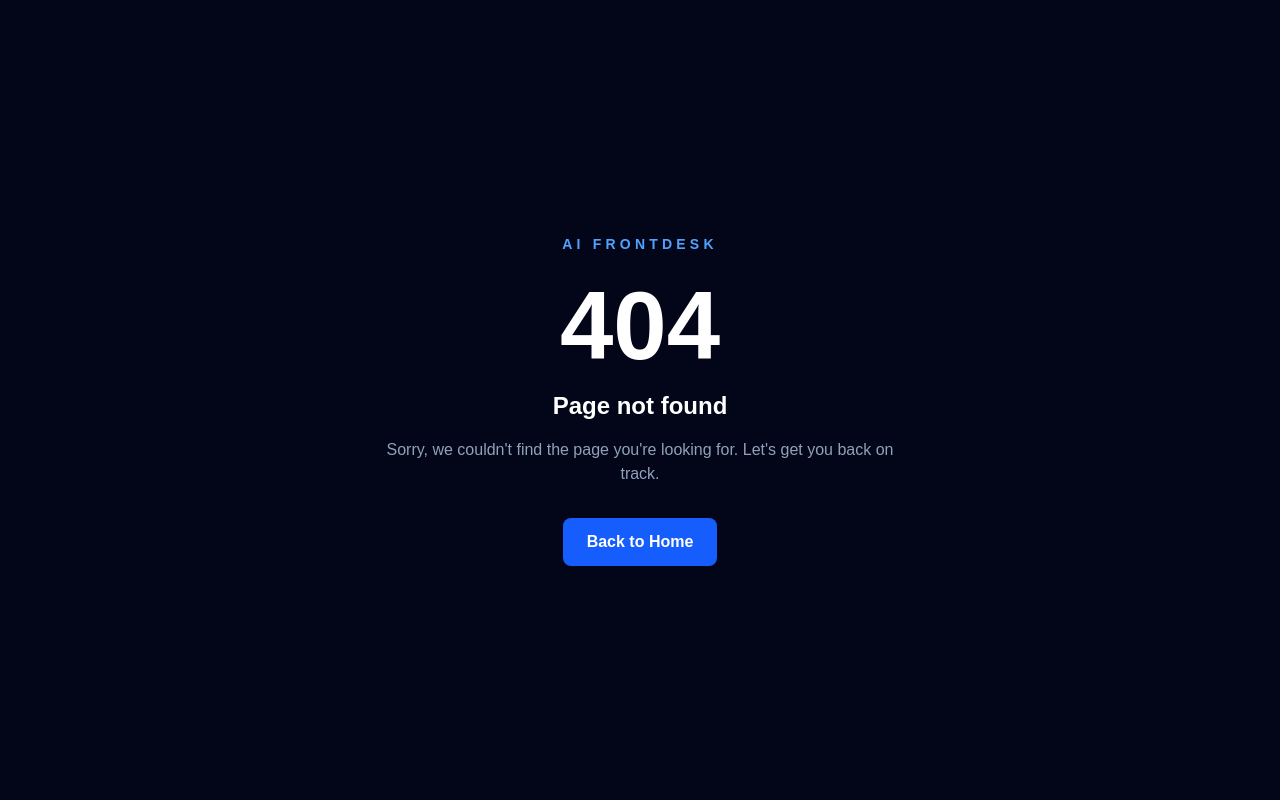
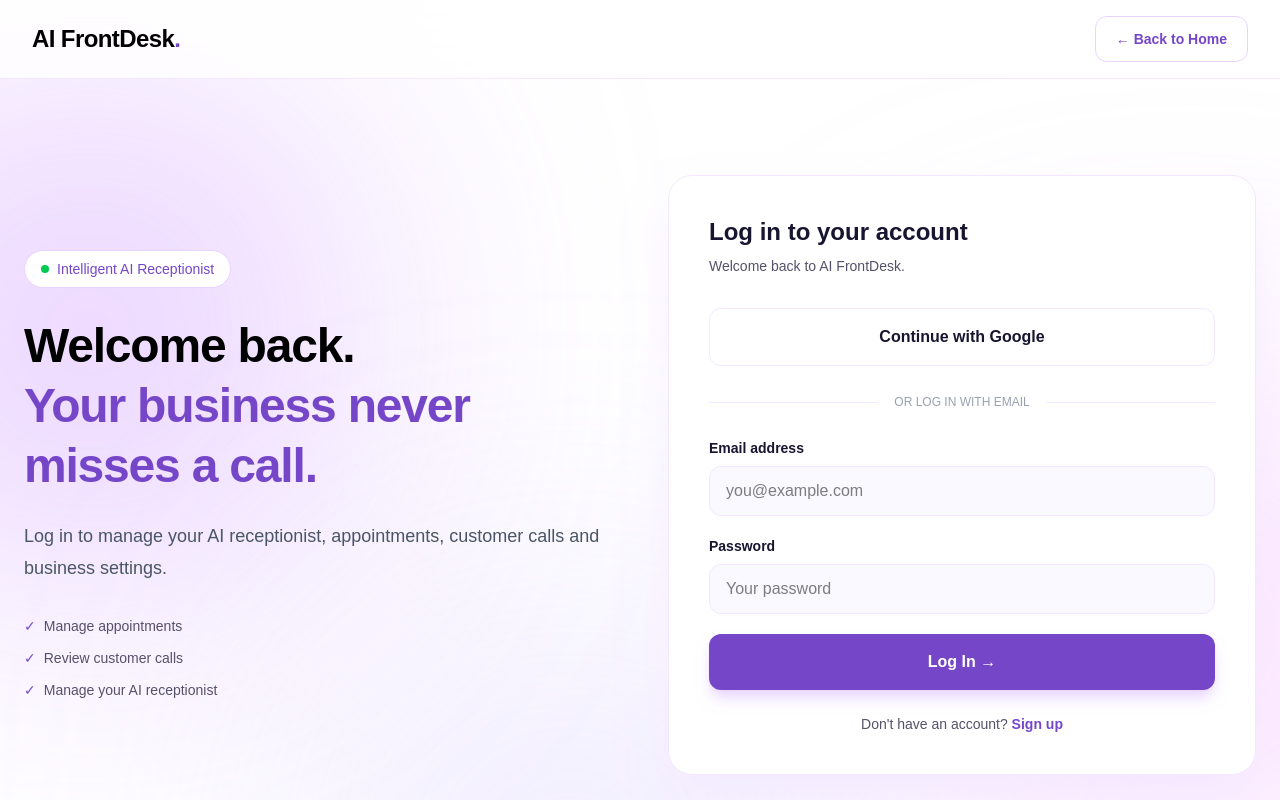
Before and after one commit to Saurav241108/AI-FrontDesk, a Next.js app: page /login in a window 1280 px wide. Before the commit this address had no page. Shown: the top 800 px of the page. Built offline with nearby package versions, Linux system fonts and the light colour scheme.

Commit message:
Add login page with Supabase authentication

```diff
--- /dev/null
+++ b/app/login/page.tsx
@@ -0,0 +1,198 @@
+
+"use client";
+
+import { useState } from "react";
+import Link from "next/link";
+import { createClient } from "@/utils/supabase/client";
+
+export default function LoginPage() {
+  const [email, setEmail] = useState("");
+  const [password, setPassword] = useState("");
+  const [message, setMessage] = useState("");
+  const [loading, setLoading] = useState(false);
+  const [googleLoading, setGoogleLoading] = useState(false);
+
+  async function handleLogin(e: React.FormEvent<HTMLFormElement>) {
+    e.preventDefault();
+    setLoading(true);
+    setMessage("");
+
+    const supabase = createClient();
+
+    const { error } = await supabase.auth.signInWithPassword({
+      email,
+      password,
+    });
+
+    if (error) {
+      setMessage(error.message);
+      setLoading(false);
+      return;
+    }
+
+    window.location.href = "/dashboard";
+  }
+
+  async function handleGoogleLogin() {
+    setGoogleLoading(true);
+    setMessage("");
+
+    const supabase = createClient();
+
+    const { error } = await supabase.auth.signInWithOAuth({
+      provider: "google",
+      options: {
+        redirectTo: `${window.location.origin}/auth/callback`,
+      },
+    });
+
+    if (error) {
+      setMessage(error.message);
+      setGoogleLoading(false);
+    }
+  }
+
+  return (
+    <main className="relative isolate min-h-screen overflow-hidden bg-white">
+      <div className="pointer-events-none absolute inset-0 z-0 overflow-hidden">
+        <div className="absolute -left-40 top-20 h-[500px] w-[500px] rounded-full bg-purple-400/40 blur-[140px]" />
+        <div className="absolute -right-40 top-96 h-[500px] w-[500px] rounded-full bg-fuchsia-300/40 blur-[140px]" />
+        <div className="absolute -bottom-40 left-1/4 h-[500px] w-[500px] rounded-full bg-violet-300/30 blur-[140px]" />
+      </div>
+
+      <nav className="sticky top-0 z-50 border-b border-purple-100 bg-white/80 backdrop-blur-xl">
+        <div className="mx-auto flex max-w-7xl items-center justify-between px-4 py-4 sm:px-6 lg:px-8">
+          <Link href="/" className="text-xl font-bold tracking-tight text-black sm:text-2xl">
+            AI FrontDesk<span className="text-[#7547C8]">.</span>
+          </Link>
+
+          <Link
+            href="/"
+            className="rounded-xl border border-purple-200 bg-white px-5 py-3 text-sm font-semibold text-[#7547C8] transition hover:bg-purple-50"
+          >
+            ← Back to Home
+          </Link>
+        </div>
+      </nav>
+
+      <section className="relative z-10 mx-auto grid max-w-7xl items-center gap-14 px-6 py-16 lg:grid-cols-2 lg:py-24">
+        <div>
+          <div className="mb-7 inline-flex items-center gap-2 rounded-full border border-purple-200 bg-white px-4 py-2 text-sm font-medium text-[#7547C8]">
+            <span className="h-2 w-2 rounded-full bg-green-500" />
+            Intelligent AI Receptionist
+          </div>
+
+          <h1 className="text-4xl font-bold leading-tight tracking-tight text-black md:text-5xl">
+            Welcome back.
+            <br />
+            <span className="text-[#7547C8]">
+              Your business never misses a call.
+            </span>
+          </h1>
+
+          <p className="mt-6 max-w-xl text-lg leading-8 text-gray-600">
+            Log in to manage your AI receptionist, appointments, customer calls
+            and business settings.
+          </p>
+
+          <div className="mt-8 space-y-3 text-sm font-medium text-[#55516A]">
+            <p><span className="mr-2 text-[#7547C8]">✓</span>Manage appointments</p>
+            <p><span className="mr-2 text-[#7547C8]">✓</span>Review customer calls</p>
+            <p><span className="mr-2 text-[#7547C8]">✓</span>Manage your AI receptionist</p>
+          </div>
+        </div>
+
+        <div className="rounded-3xl border border-purple-100 bg-white p-8 shadow-2xl shadow-purple-100 md:p-10">
+          <h2 className="text-2xl font-bold text-[#17152F]">
+            Log in to your account
+          </h2>
+
+          <p className="mt-2 text-sm text-[#55516A]">
+            Welcome back to AI FrontDesk.
+          </p>
+
+          <button
+            type="button"
+            onClick={handleGoogleLogin}
+            disabled={googleLoading || loading}
+            className="mt-8 flex w-full items-center justify-center gap-3 rounded-xl border border-purple-100 bg-white py-4 font-semibold text-[#17152F] transition hover:bg-purple-50 disabled:cursor-not-allowed disabled:opacity-50"
+          >
+            {googleLoading ? "Connecting to Google..." : "Continue with Google"}
+          </button>
+
+          <div className="my-7 flex items-center gap-4">
+            <div className="h-px flex-1 bg-purple-100" />
+            <span className="text-xs font-medium text-gray-400">
+              OR LOG IN WITH EMAIL
+            </span>
+            <div className="h-px flex-1 bg-purple-100" />
+          </div>
+
+          <form onSubmit={handleLogin} className="space-y-5">
+            <div>
+              <label className="mb-2 block text-sm font-semibold text-[#17152F]">
+                Email address
+              </label>
+
+              <input
+                type="email"
+                required
+                value={email}
+                onChange={(e) => setEmail(e.target.value)}
+                className="w-full rounded-xl border border-purple-100 bg-[#FAF9FF] px-4 py-3 text-black outline-none transition focus:border-[#7547C8] focus:ring-2 focus:ring-purple-100"
+                placeholder="you@example.com"
+              />
+            </div>
+
+            <div>
+              <label className="mb-2 block text-sm font-semibold text-[#17152F]">
+                Password
+              </label>
+
+              <input
+                type="password"
+                required
+                value={password}
+                onChange={(e) => setPassword(e.target.value)}
+                className="w-full rounded-xl border border-purple-100 bg-[#FAF9FF] px-4 py-3 text-black outline-none transition focus:border-[#7547C8] focus:ring-2 focus:ring-purple-100"
+                placeholder="Your password"
+              />
+            </div>
+
+            <button
+              type="submit"
+              disabled={loading || googleLoading}
+              className="w-full rounded-xl bg-[#7547C8] py-4 font-semibold text-white shadow-lg shadow-purple-200 transition hover:bg-[#6036AD] disabled:cursor-not-allowed disabled:opacity-50"
+            >
+              {loading ? "Logging in..." : "Log In →"}
+            </button>
+          </form>
+
+          {message && (
+            <p className="mt-5 rounded-xl bg-red-50 px-4 py-3 text-sm text-red-600">
+              {message}
+            </p>
+          )}
+
+          <p className="mt-6 text-center text-sm text-[#55516A]">
+            Don't have an account?{" "}
+            <Link href="/signup" className="font-semibold text-[#7547C8] hover:underline">
+              Sign up
+            </Link>
+          </p>
+        </div>
+      </section>
+
+      <footer className="relative z-20 bg-[#17132B] px-6 py-8 text-white">
+        <div className="mx-auto flex max-w-7xl flex-col items-center justify-between gap-3 text-center sm:flex-row">
+          <p className="text-sm text-gray-400">
+            Copyright 2026 AI FrontDesk. All rights reserved.
+          </p>
+          <p className="text-sm text-gray-400">
+            Built to help businesses never miss a customer.
+          </p>
+        </div>
+      </footer>
+    </main>
+  );
+}
```
